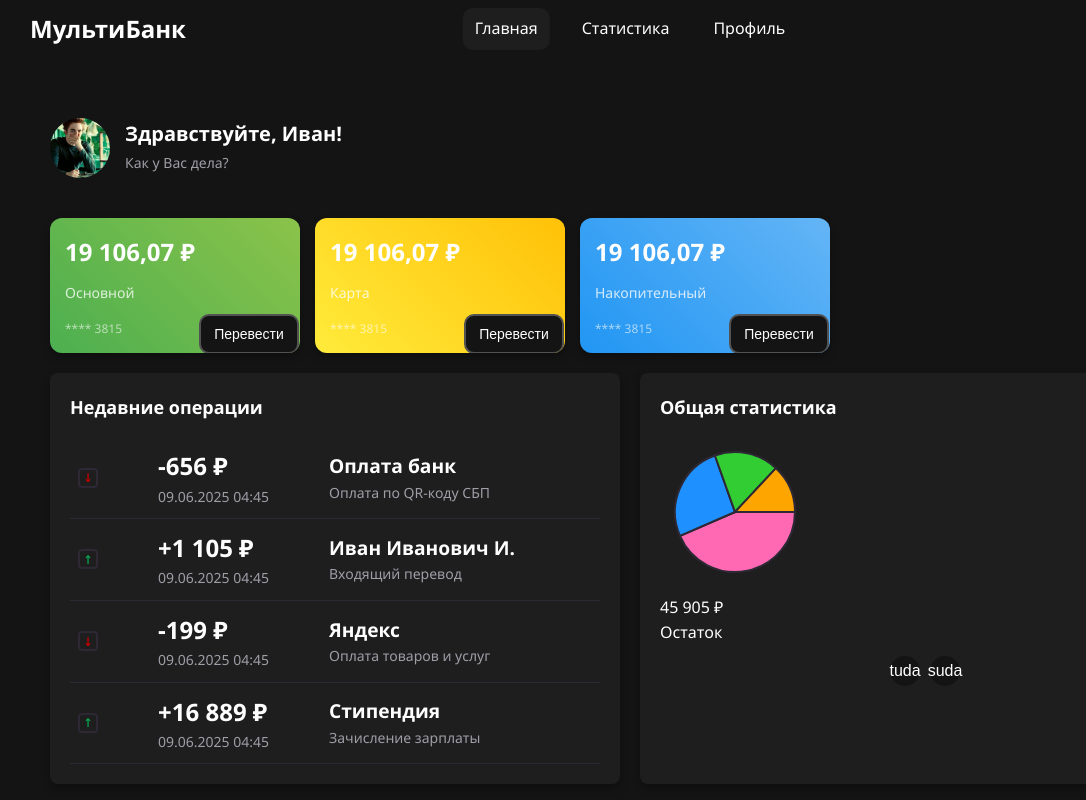
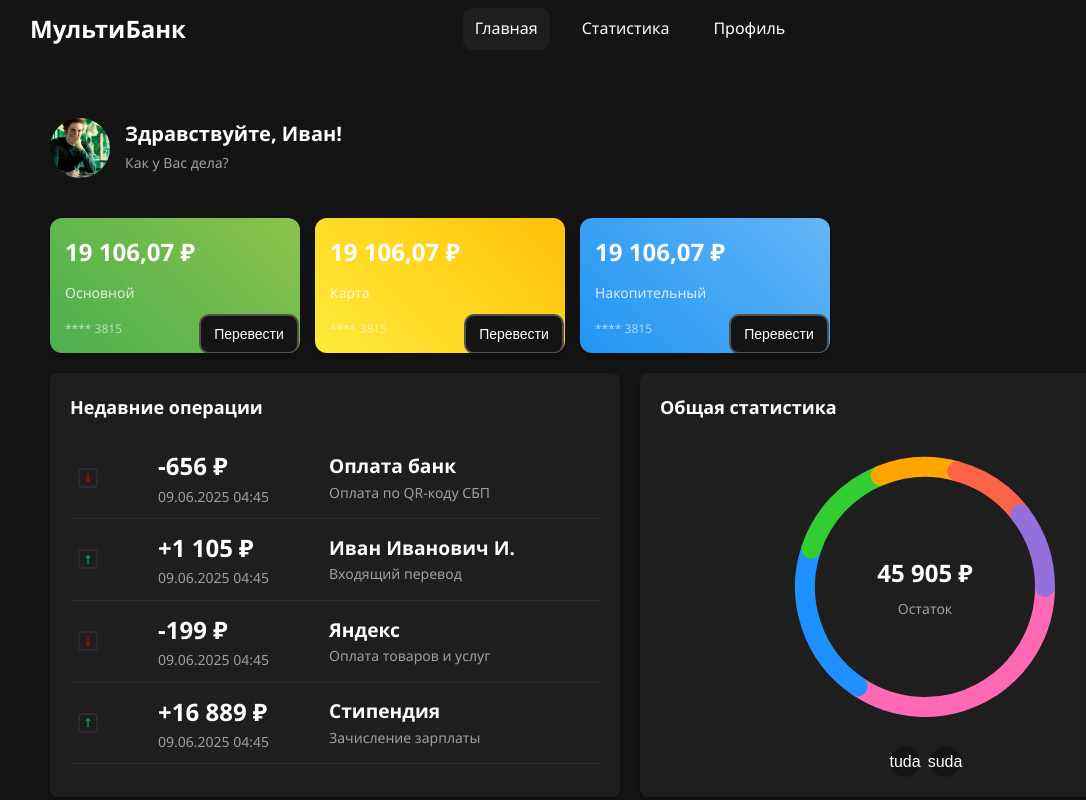
Before and after one commit to 1nastya3425/AlienBank, a React (Vite) app in the folder frontend/: page / in a window 1280 px wide. Shown: the top 800 px of the page, without its empty margins (10-1096 px from the left). Built offline with nearby package versions, Linux system fonts and the light colour scheme.

Commit message:
arc diagrams

```diff
--- a/frontend/src/components/StatsOverview/StatsOverview.jsx
+++ b/frontend/src/components/StatsOverview/StatsOverview.jsx
@@ -1,36 +1,67 @@
-// src/components/StatsOverview/StatsOverview.jsx
-import React, { useState } from 'react';
+import React, { useState, useRef } from 'react';
 import './StatsOverview.scss';
 import { CATEGORY_COLORS } from '../../utils/categoryColors';
 
 const StatsOverview = () => {
   const [hoveredSegment, setHoveredSegment] = useState(null);
+  const [tooltipPos, setTooltipPos] = useState({ x: 0, y: 0 });
+  const containerRef = useRef(null);
 
-  // Mock-данные — замените на props, когда подключите бэк
   const categories = [
     { id: 1, name: 'Еда', amount: 5000 },
     { id: 2, name: 'Косметика', amount: 3000 },
     { id: 3, name: 'Книги', amount: 2000 },
     { id: 4, name: 'Транспорт', amount: 1500 },
+    { id: 5, name: 'Развлечения', amount: 1500 },
+    { id: 6, name: 'Здоровье', amount: 1500 }
   ];
 
   const total = categories.reduce((sum, cat) => sum + cat.amount, 0);
+  const radius = 60;
+  const center = 75;
+  let hideTimeout;
+
+  const handleMouseEnter = (cat, midAngle) => {
+    clearTimeout(hideTimeout);
+
+    const container = containerRef.current.getBoundingClientRect();
+    const svgSize = 150;
+
+    // --- смещение по направлению от центра круга ---
+    const offset = 5; // насколько дальше от круга сдвигать tooltip
+    const svgX = center + (radius + offset) * Math.cos((midAngle * Math.PI) / 180);
+    const svgY = center + (radius + offset) * Math.sin((midAngle * Math.PI) / 180);
+
+    // пересчёт в пиксели контейнера
+    const x = (svgX / svgSize) * container.width;
+    const y = (svgY / svgSize) * container.height;
+
+    setTooltipPos({ x, y });
+    setHoveredSegment(cat);
+  };
+
+  const handleMouseLeave = () => {
+    hideTimeout = setTimeout(() => setHoveredSegment(null), 100);
+  };
 
   return (
     <div className="stats-overview">
       <h3>Общая статистика</h3>
-      <div className="stat-circle-container">
-        <svg width="150" height="150" viewBox="0 0 150 150">
+
+      <div className="stat-circle-container" ref={containerRef}>
+        <svg width="100%" height="100%" viewBox="0 0 150 150">
           {categories.map((cat, index) => {
             const startAngle = categories
               .slice(0, index)
               .reduce((sum, c) => sum + (c.amount / total) * 360, 0);
             const angle = (cat.amount / total) * 360;
+            const endAngle = startAngle + angle;
+            const midAngle = startAngle + angle / 2;
 
-            const x1 = 75 + 60 * Math.cos((startAngle * Math.PI) / 180);
-            const y1 = 75 + 60 * Math.sin((startAngle * Math.PI) / 180);
-            const x2 = 75 + 60 * Math.cos(((startAngle + angle) * Math.PI) / 180);
-            const y2 = 75 + 60 * Math.sin(((startAngle + angle) * Math.PI) / 180);
+            const x1 = center + radius * Math.cos((startAngle * Math.PI) / 180);
+            const y1 = center + radius * Math.sin((startAngle * Math.PI) / 180);
+            const x2 = center + radius * Math.cos((endAngle * Math.PI) / 180);
+            const y2 = center + radius * Math.sin((endAngle * Math.PI) / 180);
 
             const largeArcFlag = angle > 180 ? 1 : 0;
             const color = CATEGORY_COLORS[cat.name] || '#cccccc';
@@ -38,39 +69,40 @@ const StatsOverview = () => {
             return (
               <path
                 key={cat.id}
-                d={`M 75 75 L ${x1} ${y1} A 60 60 0 ${largeArcFlag} 1 ${x2} ${y2} Z`}
-                fill={color}
-                stroke="#2d2834"
-                strokeWidth="2"
-                onMouseEnter={() => setHoveredSegment(cat)}
-                onMouseLeave={() => setHoveredSegment(null)}
+                d={`M ${x1} ${y1} A ${radius} ${radius} 0 ${largeArcFlag} 1 ${x2} ${y2}`}
+                fill="none"
+                stroke={color}
+                strokeWidth="10"
+                strokeLinecap="round"
+                onMouseEnter={() => handleMouseEnter(cat, midAngle)}
+                onMouseLeave={handleMouseLeave}
                 className={hoveredSegment?.id === cat.id ? 'hovered' : ''}
               />
             );
           })}
         </svg>
+
         <div className="stat-circle-text">
           <span>45 905 ₽</span>
           <p>Остаток</p>
         </div>
-      </div>
 
-      {/* Tooltip */}
         {hoveredSegment && (
-        <div className="tooltip">
-          <div className="tooltip-content">
           <div
-              className="color-box"
-              style={{ backgroundColor: CATEGORY_COLORS[hoveredSegment.name] || '#cccccc' }}
-            ></div>
-            <div>
+            className="tooltip"
+            style={{
+              top: `${tooltipPos.y}px`,
+              left: `${tooltipPos.x}px`,
+              backgroundColor: CATEGORY_COLORS[hoveredSegment.name] || '#666',
+            }}
+          >
             <strong>{hoveredSegment.name}</strong>
             <br />
-              {((hoveredSegment.amount / total) * 100).toFixed(1)}% ({hoveredSegment.amount} ₽)
-            </div>
-          </div>
+            {((hoveredSegment.amount / total) * 100).toFixed(1)}% (
+            {hoveredSegment.amount} ₽)
           </div>
         )}
+      </div>
 
       <div className="navigation-arrows">
         <button className="arrow-button">tuda</button>
--- a/frontend/src/components/StatsOverview/StatsOverview.scss
+++ b/frontend/src/components/StatsOverview/StatsOverview.scss
@@ -1,5 +1,3 @@
-// src/components/StatsOverview/StatsOverview.scss
-
 @import '../../styles/variables.scss';
 
 .stats-overview {
@@ -7,6 +5,7 @@
   padding: 20px;
   border-radius: $border-radius-default;
   box-shadow: $box-shadow;
+  position: relative;
 
   h3 {
     margin-bottom: 15px;
@@ -14,27 +13,53 @@
     color: $color-text-primary;
   }
 
-  .stat-circle {
-    width: 150px;
-    height: 150px;
-    border-radius: 50%;
-    background: $stat-circle-gradient;
+  .stat-circle-container {
+    position: relative;
+    width: 300px;
+    height: 300px;
+    margin: 0 auto;
     display: flex;
-    flex-direction: column;
     justify-content: center;
     align-items: center;
-    margin: 20px auto;
-    position: relative;
 
-    span {
-      font-size: 24px;
-      font-weight: bold;
-      z-index: 2;
+    svg {
+      overflow: visible;
+      z-index: 1;
     }
 
-    p {
-      font-size: $font-size-small;
+    .stat-circle-text {
+      position: absolute;
       z-index: 2;
+      display: flex;
+      flex-direction: column;
+      align-items: center;
+      gap: 5px;
+
+      span {
+        font-size: 24px;
+        font-weight: bold;
+        color: white;
+      }
+
+      p {
+        font-size: $font-size-small;
+        color: $color-text-secondary;
+      }
+    }
+
+    .tooltip {
+      position: absolute;
+      transform: translate(-50%, -100%);
+      color: white;
+      padding: 4px 8px;
+      border-radius: 6px;
+      font-size: 11px;
+      text-align: center;
+      box-shadow: 0 2px 6px rgba(0, 0, 0, 0.3);
+      white-space: nowrap;
+      z-index: 10;
+      pointer-events: none;
+      animation: fadeIn 0.15s ease;
     }
   }
 
@@ -63,4 +88,21 @@
       }
     }
   }
+
+  .hovered {
+    stroke-width: 12;
+    transition: stroke-width 0.2s ease;
+    filter: brightness(1.15);
+  }
+
+  @keyframes fadeIn {
+    from {
+      opacity: 0;
+      transform: translate(-50%, -110%) scale(0.9);
+    }
+    to {
+      opacity: 1;
+      transform: translate(-50%, -100%) scale(1);
+    }
+  }
 }
```
Lines whose indentation alone changed are shown as unchanged.
